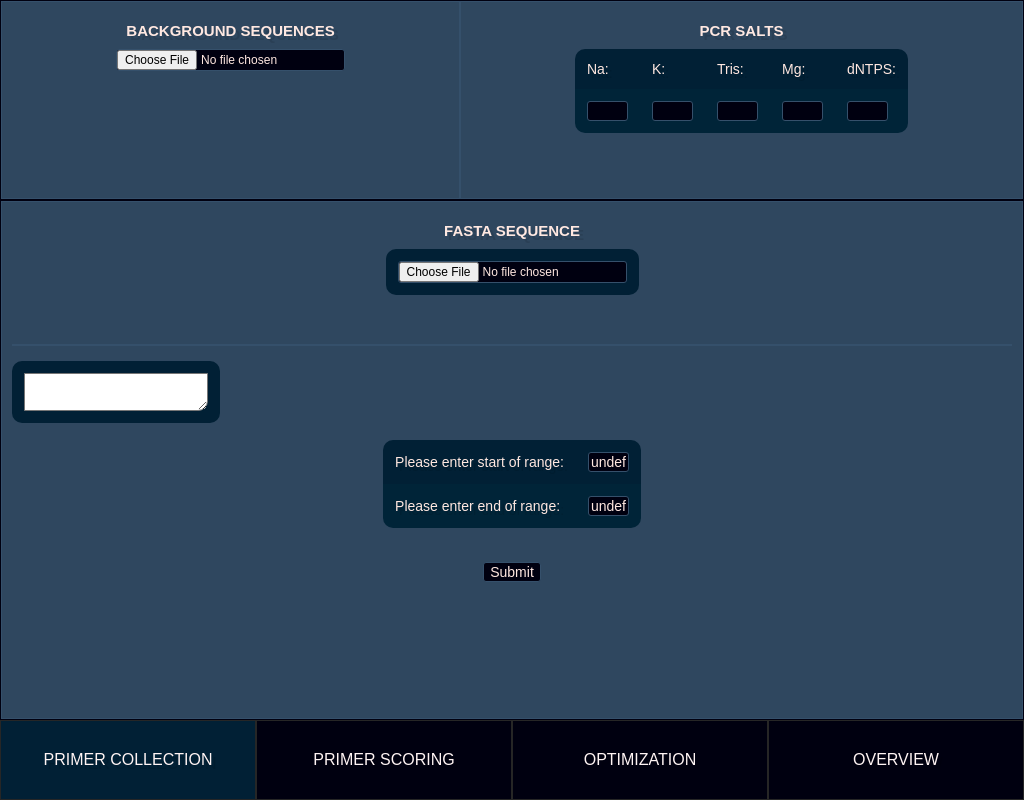
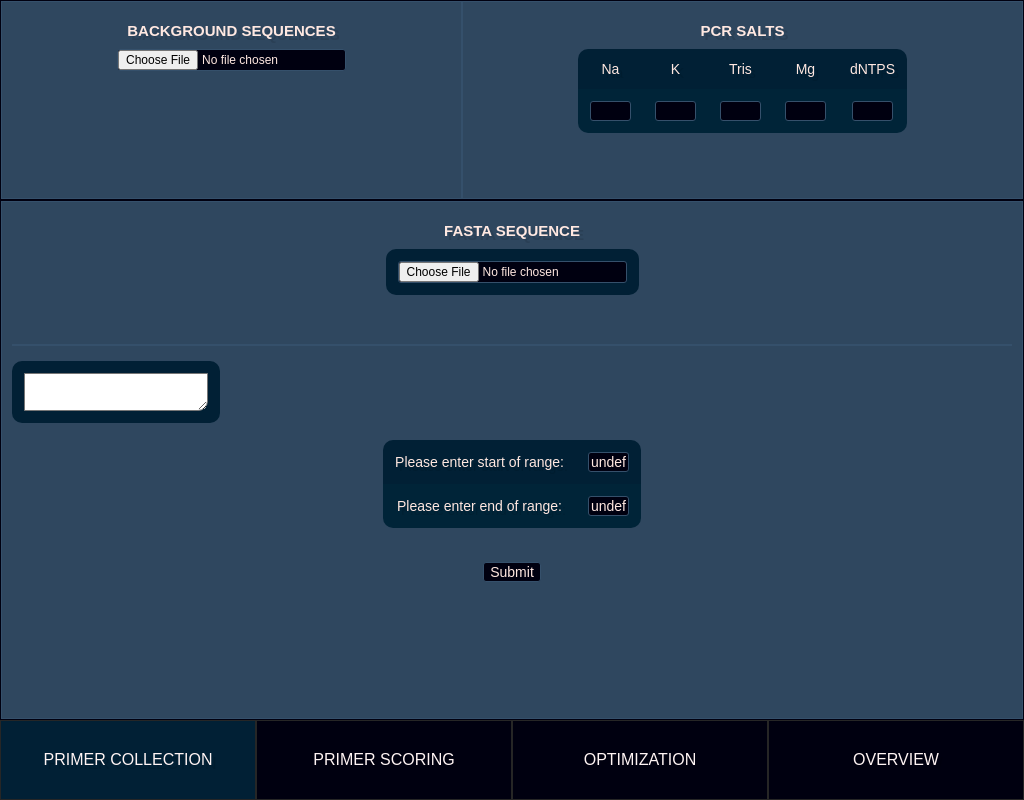
Before and after one commit to PathLabs/primacy_demo, an Electron app: page module0.html in a window 1024 px wide. Drawn offline with Linux system fonts and the light colour scheme; no server answers.

Commit message:
salt enhancement

```diff
--- a/module0.html
+++ b/module0.html
@@ -23,19 +23,19 @@
       <table class="input_table">
         <tr>
           <td>
-            Na:
+            Na
           </td>
           <td>
-            K:
+            K
           </td>
           <td>
-            Tris:
+            Tris
           </td>
           <td>
-            Mg:
+            Mg
           </td>
           <td>
-            dNTPS:
+            dNTPS
           </td>
         </tr>
         <tr>
--- a/style.css
+++ b/style.css
@@ -90,6 +90,10 @@ hr{
   flex-basis:100px;
 }
 
+.input_table td {
+  text-align: center;
+}
+
 h1 {
   font-size: 15px;
   font-family: sans-serif;
@@ -154,11 +158,6 @@ input[type=submit]{
 .form-control {
   color: #ffe8e1;
   background-color: black;
-}
-
-#importance.box {
-  /* flex-basis: 30vw;
-  flex-grow: 0; */
 }
 
 #sequenceIdentifier{
```
Lines whose indentation alone changed are shown as unchanged.
